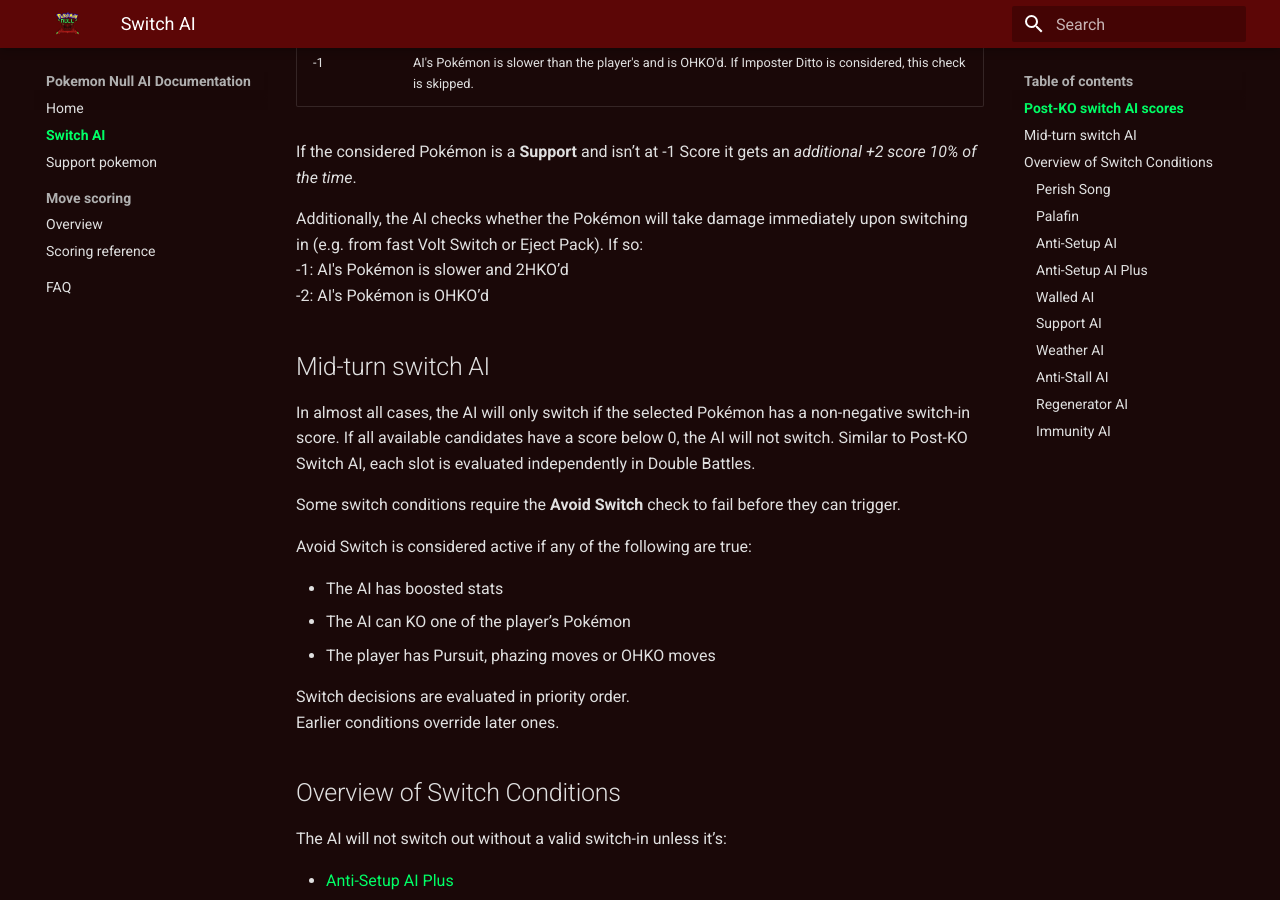
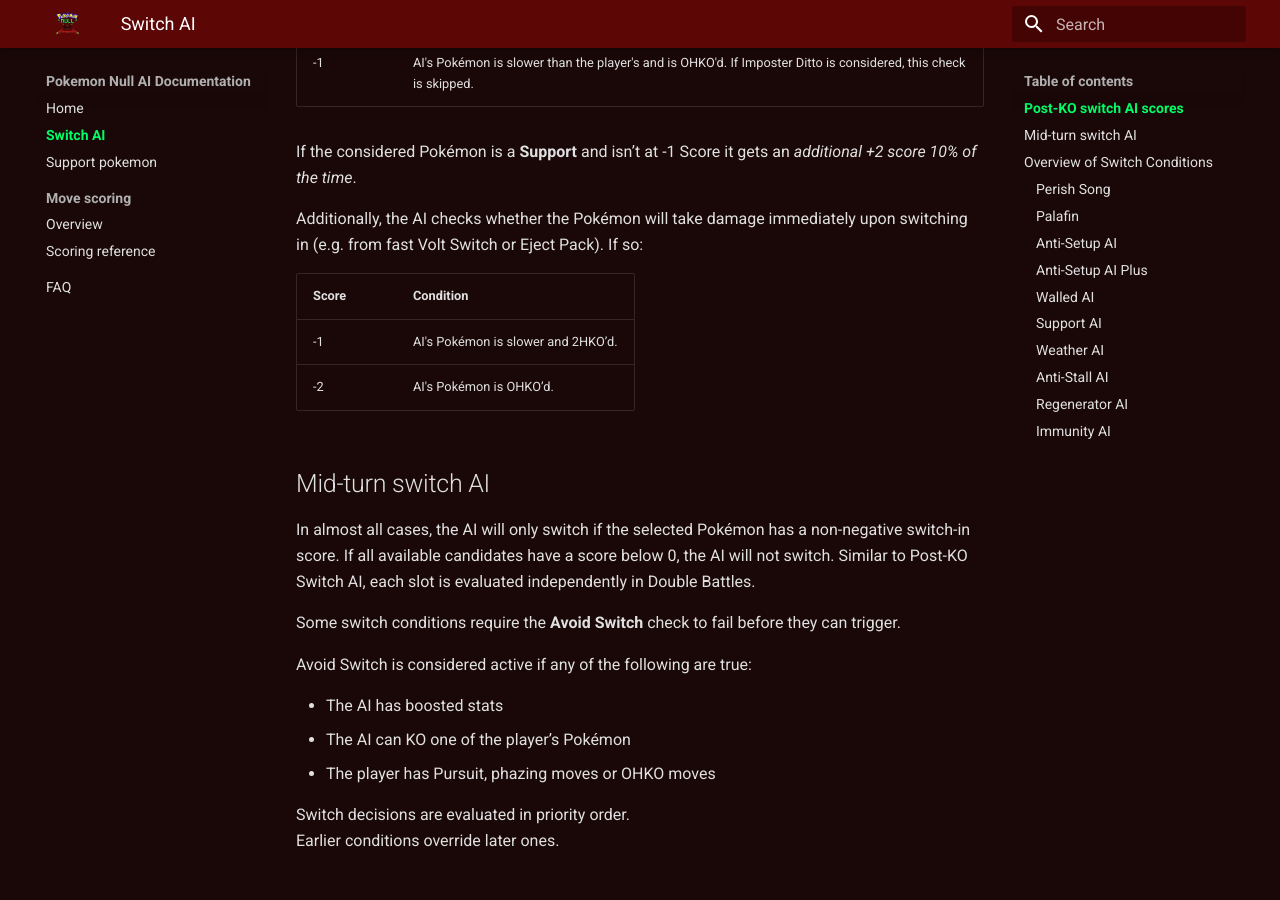
Before and after one commit to jellytronical/Null-AI-Documentation, an MkDocs documentation site: the page built from docs/switch-ai.md, in a window 1280 px wide and 900 px high, scrolled down 734 px. Built offline with MkDocs 1.6.1 and Material for MkDocs 9.7.7, drawn with Linux system fonts in a browser that asks for light colours.

Commit message:
formatting sweep

```diff
--- a/docs/switch-ai.md
+++ b/docs/switch-ai.md
@@ -24,8 +24,11 @@ In *Double Battles*, each slot is evaluated independently:
 If the considered Pokémon is a **Support** and isn’t at -1 Score it gets an *additional +2 score 10% of the time*.
 
 Additionally, the AI checks whether the Pokémon will take damage immediately upon switching in (e.g. from fast Volt Switch or Eject Pack). If so:
--1: AI's Pokémon is slower and 2HKO’d
--2: AI's Pokémon is OHKO’d
+
+| Score | Condition |
+| --- | --- |
+| -1 | AI's Pokémon is slower and 2HKO’d. |
+| -2 | AI's Pokémon is OHKO’d. |
 
 <a id="mid-turn-switch-ai"></a>
 ## Mid-turn switch AI
```
Also changed, not shown: docs/move-scoring.md (+3 -1 lines), docs/support-pokemon.md (+1 -1 lines), site/move-scoring/index.html, site/search/search_index.json, site/switch-ai/index.html.
